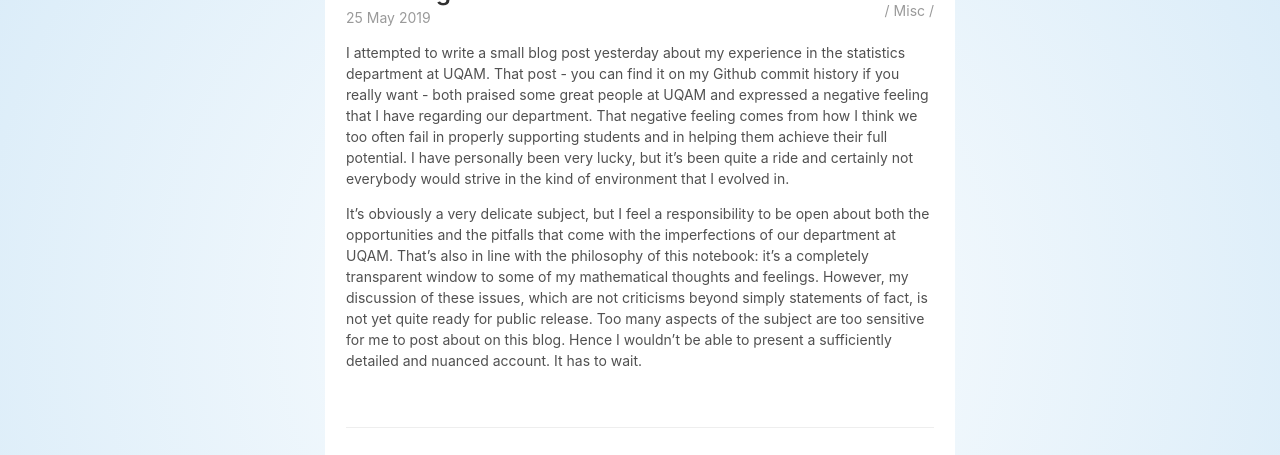
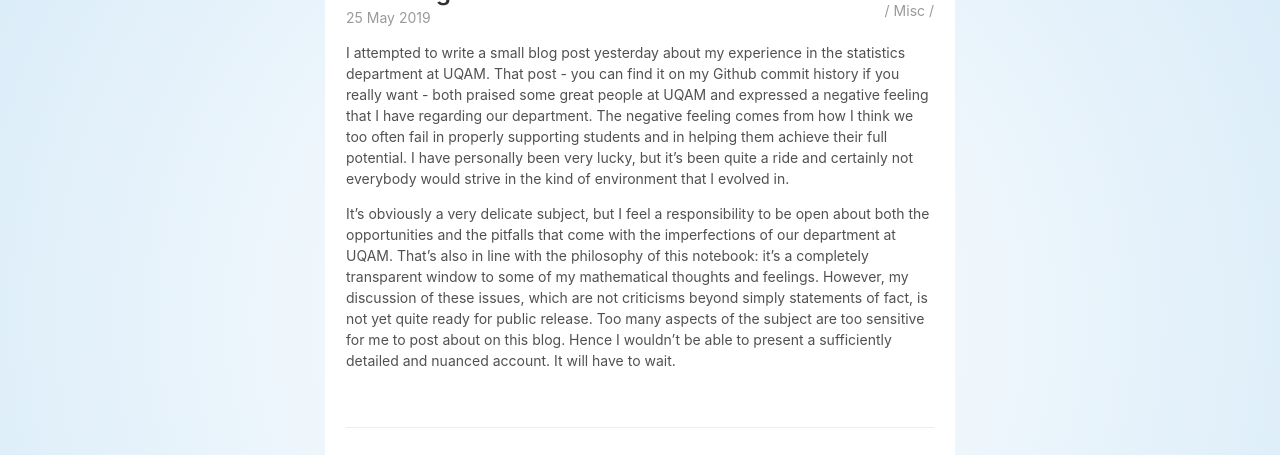
Before and after one commit to OlivierBinette/blog, a Jekyll site: the page built from _posts/2019-05-25-uqam.md, in a window 1280 px wide. Shown: the part 134-589 px from the top of the page. Built offline with Jekyll 4.4.1, drawn with Linux system fonts in a browser that asks for light colours; nearby versions of some CDN libraries.

Commit message:
Update 2019-05-25-uqam.md

```diff
--- a/_posts/2019-05-25-uqam.md
+++ b/_posts/2019-05-25-uqam.md
@@ -4,8 +4,8 @@ title: A feeling of wastefulness
 categories: [Misc]
 ---
 
-I attempted to write a small blog post yesterday about my experience in the statistics department at UQAM. That post - you can find it on my Github commit history if you really want - both praised some great people at UQAM and expressed a negative feeling that I have regarding our department. That negative feeling comes from how I think we too often fail in properly supporting students and in helping them achieve their full potential. I have personally been very lucky, but it's been quite a ride and certainly not everybody would strive in the kind of environment that I evolved in.
+I attempted to write a small blog post yesterday about my experience in the statistics department at UQAM. That post - you can find it on my Github commit history if you really want - both praised some great people at UQAM and expressed a negative feeling that I have regarding our department. The negative feeling comes from how I think we too often fail in properly supporting students and in helping them achieve their full potential. I have personally been very lucky, but it's been quite a ride and certainly not everybody would strive in the kind of environment that I evolved in.
 
 <!--more-->
 
-It's obviously a very delicate subject, but I feel a responsibility to be open about both the opportunities and the pitfalls that come with the imperfections of our department at UQAM. That's also in line with the philosophy of this notebook: it's a completely transparent window to some of my mathematical thoughts and feelings. However, my discussion of these issues, which are not criticisms beyond simply statements of fact, is not yet quite ready for public release. Too many aspects of the subject are too sensitive for me to post about on this blog. Hence I wouldn't be able to present a sufficiently detailed and nuanced account. It has to wait.
+It's obviously a very delicate subject, but I feel a responsibility to be open about both the opportunities and the pitfalls that come with the imperfections of our department at UQAM. That's also in line with the philosophy of this notebook: it's a completely transparent window to some of my mathematical thoughts and feelings. However, my discussion of these issues, which are not criticisms beyond simply statements of fact, is not yet quite ready for public release. Too many aspects of the subject are too sensitive for me to post about on this blog. Hence I wouldn't be able to present a sufficiently detailed and nuanced account. It will have to wait.
```
